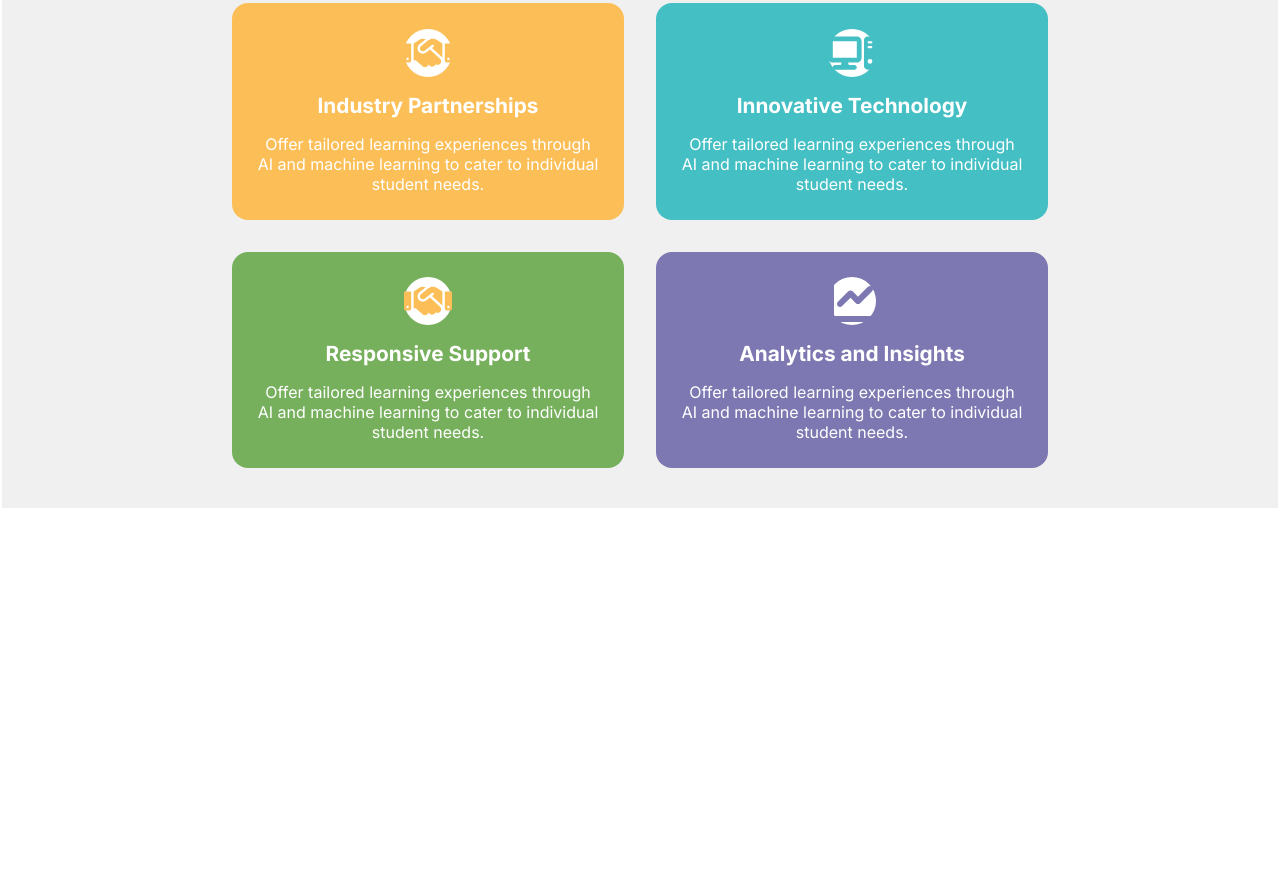
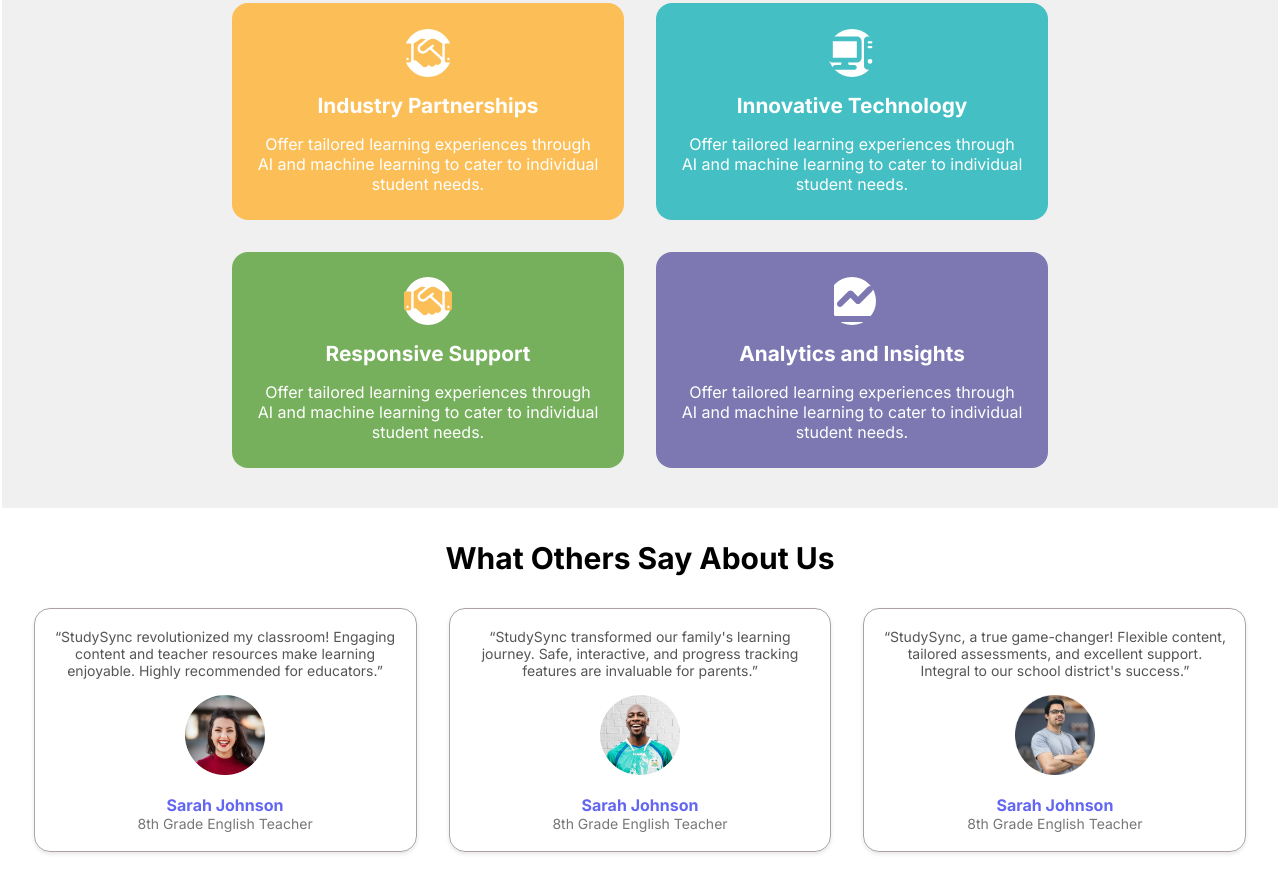
Before and after one commit to Janakkhokhar/Sw_StudySync, a plain HTML site: page index.html in a window 1280 px wide. Shown: the part 1462-2346 px from the top of the page. Before the commit the page ends 1970 px from the top, so only its background shows below. Drawn offline with Linux system fonts and the light colour scheme.

Commit message:
testimonial complete

```diff
--- a/css/style.css
+++ b/css/style.css
@@ -401,3 +401,63 @@ a{
         grid-template-columns: repeat(1,1fr);
     }
 }
+
+
+.testimonial-container{
+    background-color: var(--background-color);
+    padding: 2rem;
+    margin: 0 auto;
+    max-width: 1288px;
+}
+.testimonial-content{
+    display: flex;
+    flex-direction: column;
+    gap: 2rem;
+}
+.testimonial-title{
+    font-size: 1.875rem;
+    font-weight: bold;
+}
+
+.testimonial-grid{
+    display: grid;
+    grid-template-columns: repeat(auto-fill, minmax(300px, 1fr));
+    grid-gap: 2rem;
+}
+
+.testimonial-card{
+    display: flex;
+    flex-direction: column;
+    border: 1px solid rgb(171, 163, 163);
+    border-radius: 1rem;
+    box-shadow: 0 2px 4px rgba(0,0,0,0.1);
+    padding: 1.2rem;
+    gap: 1rem;
+    transition: transform 0.3s ease, box-shadow 0.3s ease;
+}
+
+.testimonial-card:hover{
+    transform: scale(1.05);;
+    box-shadow: 0 4px 8px rbga(0,0,0,0.2);
+    border: 1px solid blue;
+}
+
+.testimonial-avatar img{
+    height: 5rem;
+    width: 5rem;
+}
+
+.testimonial-text{
+    color: #555;
+    font-size: 0.875rem;
+}
+
+.testimonial-name{
+    color: var(--primary-color);
+    font-size: 1rem;
+}
+
+.testimonial-desc{
+    font-size: 0.875rem;
+    color: #777;
+}
--- a/index.html
+++ b/index.html
@@ -214,6 +214,74 @@
         </div>
     </section>
 
+
+
+
+    <!-- testimonial -->
+
+    <section class="testimonial-container">
+        <div class="testimonial-content">
+            <h2 class="testimonial-title">
+                What Others Say About Us
+            </h2>
+            <div class="testimonial-grid">
+                <!-- card 1 -->
+                <div class="testimonial-card">
+                    <div class="testimonial-text">
+                        “StudySync revolutionized my classroom! Engaging content and teacher resources make learning
+                        enjoyable. Highly recommended for educators.”
+                    </div>
+                    <div class="testimonial-avatar">
+                        <img src="/images/avatar1.png" />
+                    </div>
+                    <div class="testimonial-details">
+                        <h3 class="testimonial-name">
+                            Sarah Johnson
+                        </h3>
+                        <p class="testimonial-desc">
+                            8th Grade English Teacher
+                        </p>
+                    </div>
+                </div>
+                <!-- card 2 -->
+                <div class="testimonial-card">
+                    <div class="testimonial-text">
+                        “StudySync transformed our family's learning journey. Safe, interactive, and progress tracking
+                        features are invaluable for parents.”
+                    </div>
+                    <div class="testimonial-avatar">
+                        <img src="./images/avatar2.png" />
+                    </div>
+                    <div class="testimonial-details">
+                        <h3 class="testimonial-name">
+                            Sarah Johnson
+                        </h3>
+                        <p class="testimonial-desc">
+                            8th Grade English Teacher
+                        </p>
+                    </div>
+                </div>
+                <!-- card 3 -->
+                <div class="testimonial-card">
+                    <div class="testimonial-text">
+                        “StudySync, a true game-changer! Flexible content, tailored assessments, and excellent support.
+                        Integral to our school district's success.”
+                    </div>
+                    <div class="testimonial-avatar">
+                        <img src="./images/avatar3.png" />
+                    </div>
+                    <div class="testimonial-details">
+                        <h3 class="testimonial-name">
+                            Sarah Johnson
+                        </h3>
+                        <p class="testimonial-desc">
+                            8th Grade English Teacher
+                        </p>
+                    </div>
+                </div>
+            </div>
+        </div>
+    </section>
 </body>
 
 </html>
```
Also changed, not shown: images/avatar1.png (added), images/avatar2.png (added), images/avatar3.png (added).
